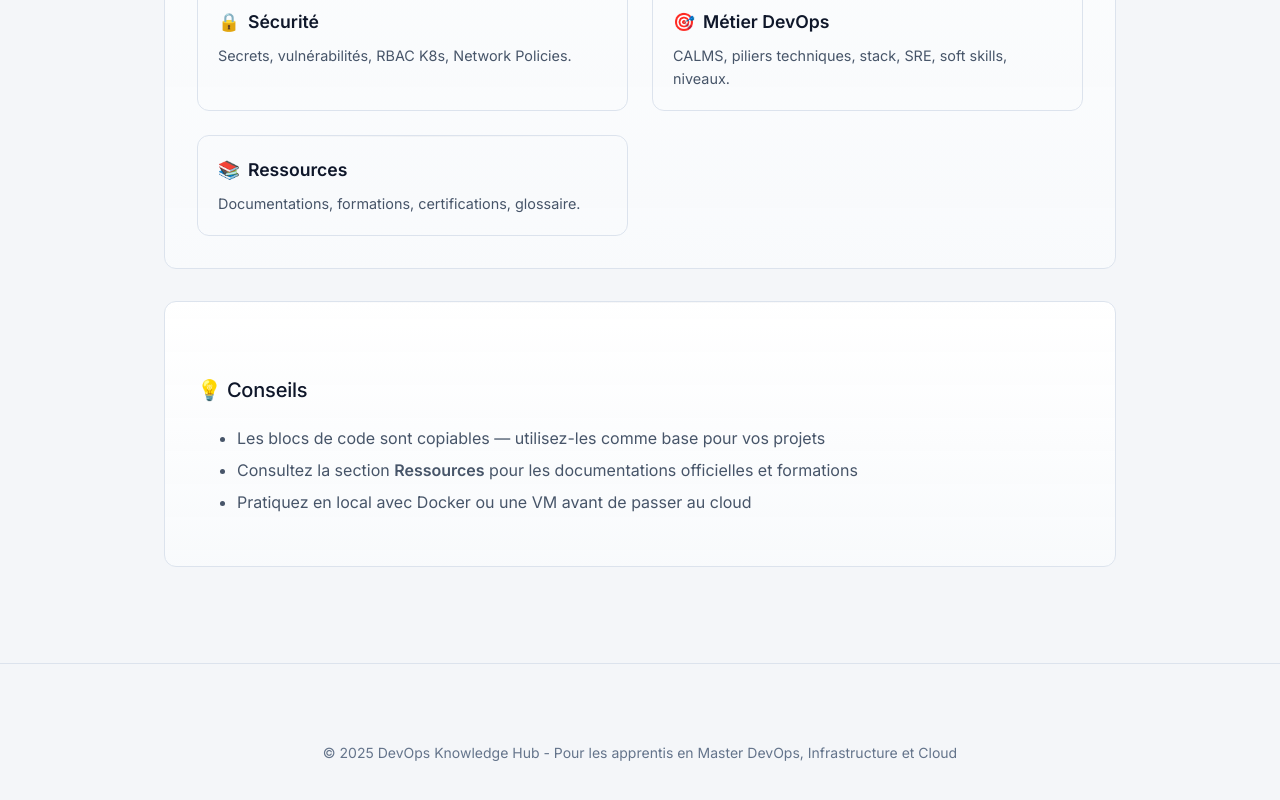
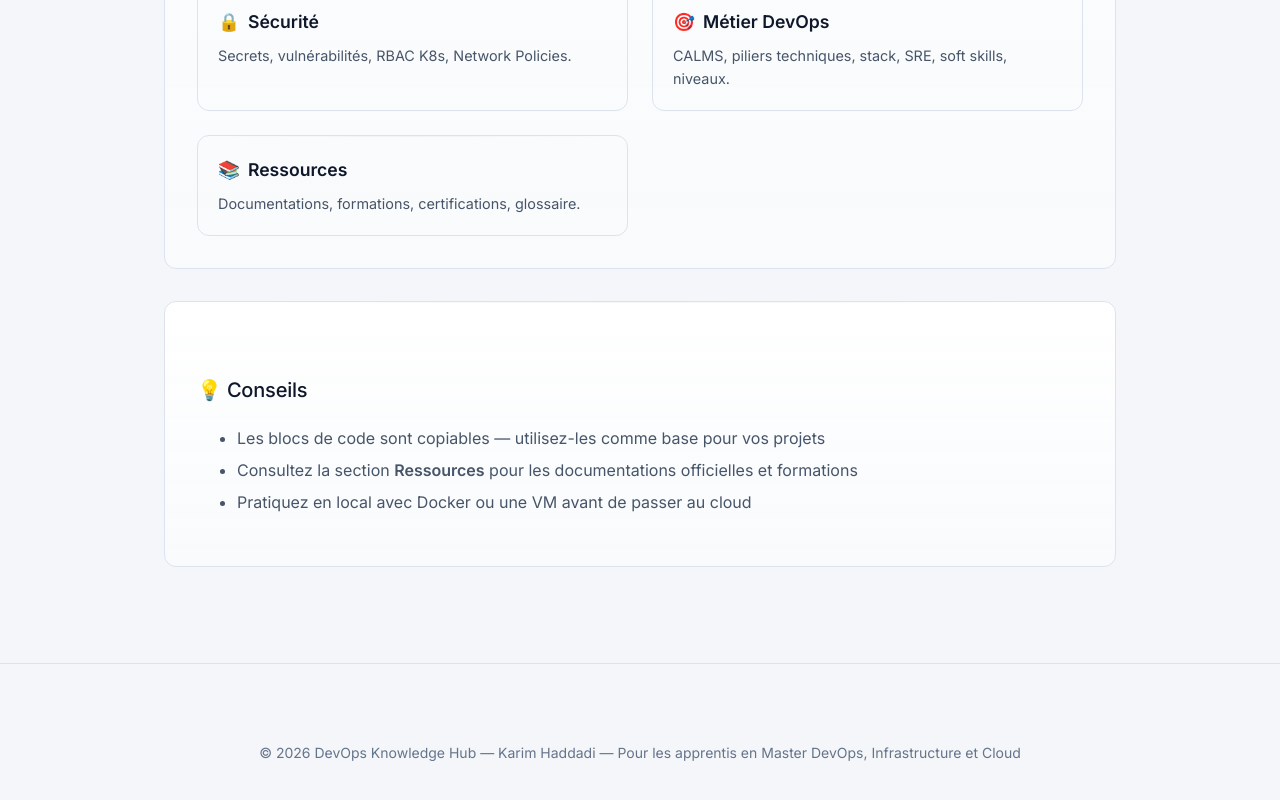
Before and after one commit to KarimHaddadi20/DevOps_Knowledge_Hub, a React (Vite) app: page / in a window 1280 px wide. Shown: the part 1950-2750 px from the top of the page. Built offline with nearby package versions, Linux system fonts and the light colour scheme.

Commit message:
correction de l'année et ajout de l'auteur

```diff
--- a/src/App.jsx
+++ b/src/App.jsx
@@ -165,7 +165,10 @@ function App() {
       </main>
 
       <footer className="footer">
-        <p>© 2025 DevOps Knowledge Hub - Pour les apprentis en Master DevOps, Infrastructure et Cloud</p>
+        <p>
+          © 2026 DevOps Knowledge Hub — Karim Haddadi — Pour les apprentis en Master DevOps,
+          Infrastructure et Cloud
+        </p>
       </footer>
     </div>
   )
```
